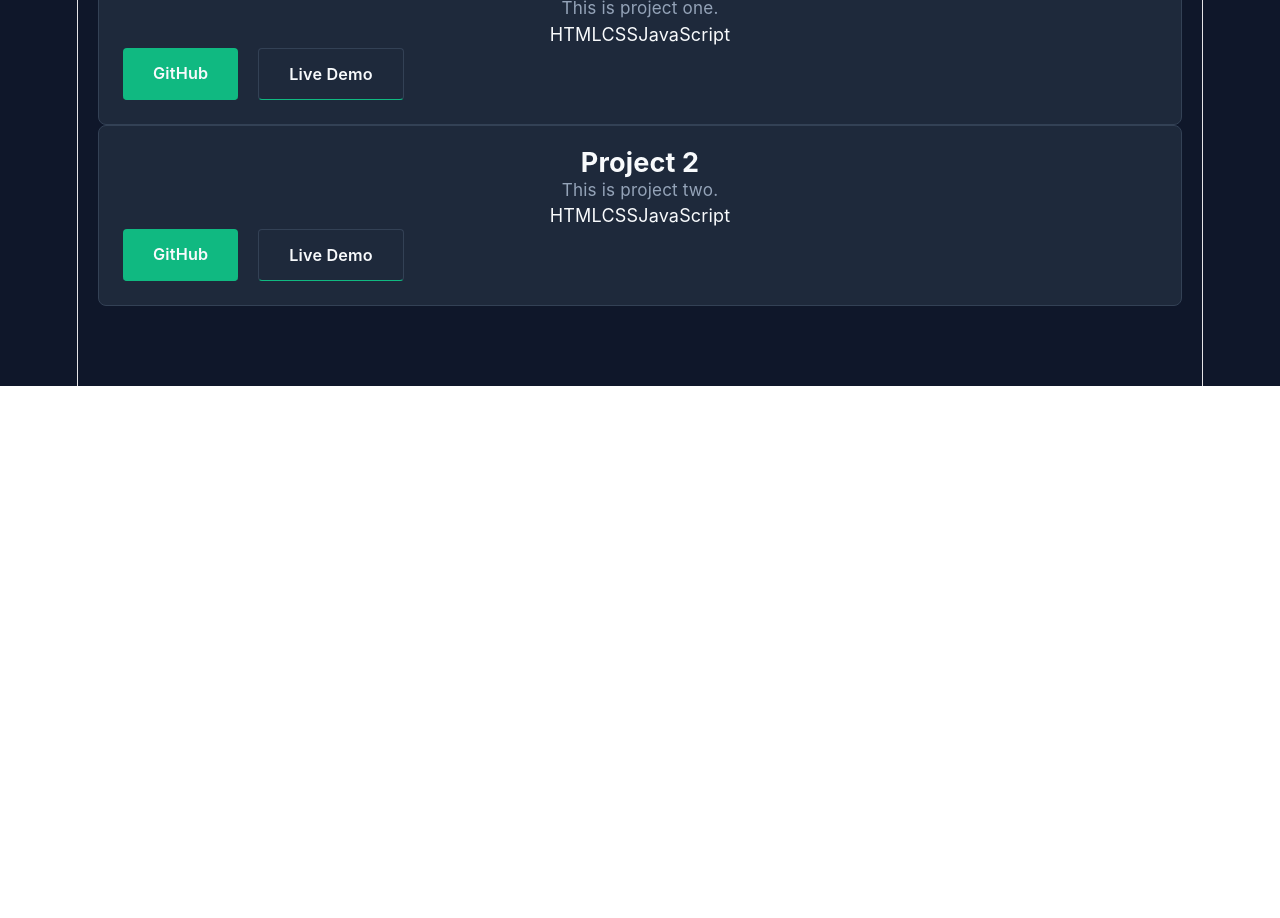
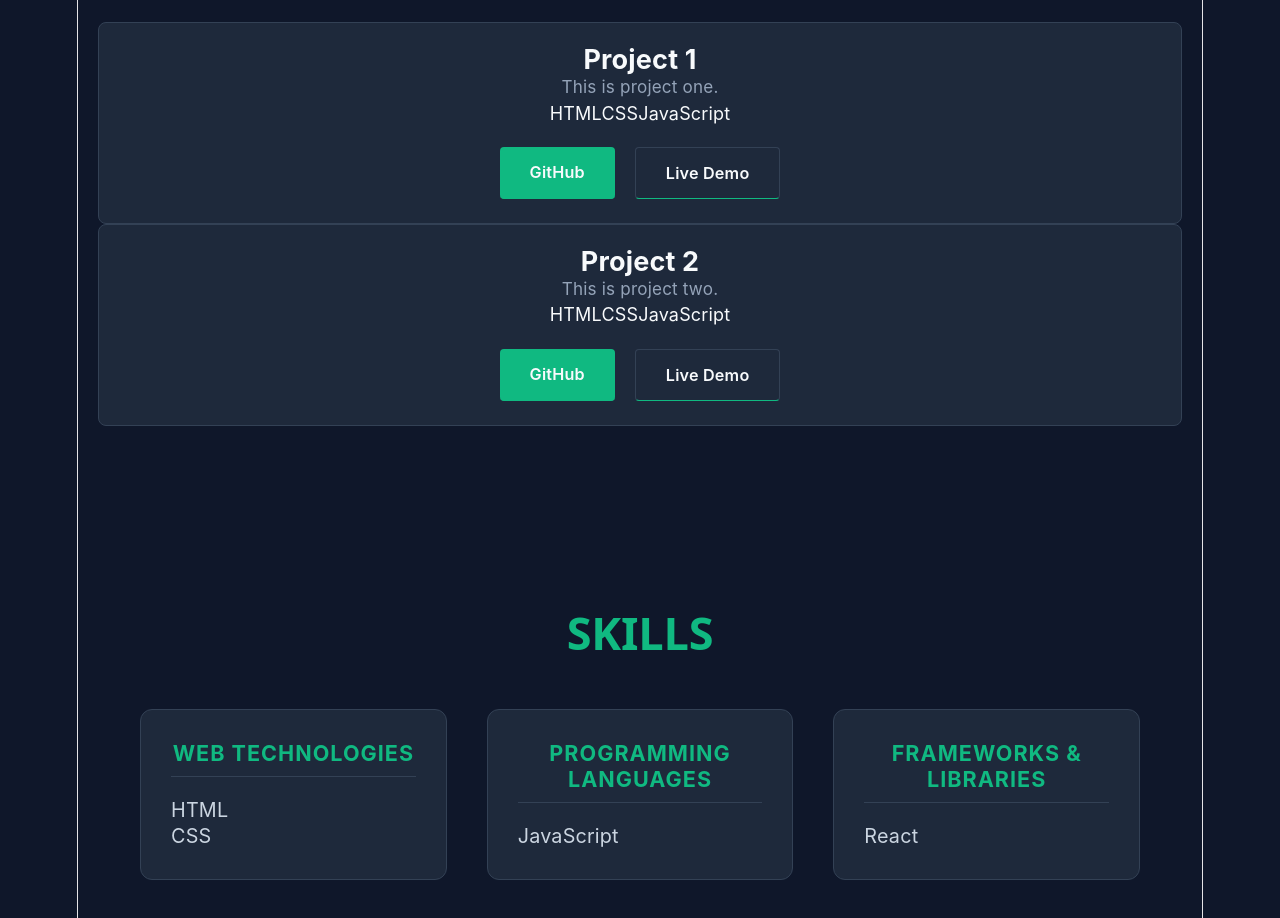
Before and after one commit to changr0/rickey-chang, a React (Vite) app: page / in a window 1280 px wide. Shown: the part 880-1798 px from the top of the page. Before the commit the page ends 1266 px from the top, so only its background shows below. Built offline with nearby package versions, Linux system fonts and the light colour scheme.

Commit message:
Adding Skills

```diff
--- a/src/App.css
+++ b/src/App.css
@@ -8,3 +8,10 @@ body {
   font-family: -apple-system, BlinkMacSystemFont, 'Segoe UI', Roboto, sans-serif;
   background-color: #0f172a; /* Keeps the page dark even while loading */
 }
+
+main {
+  display: flex;
+  flex-direction: column;
+  gap: 40px; /* This creates a consistent vertical gap between Projects and Skills */
+  background-color: #0f172a;
+}
--- a/src/App.jsx
+++ b/src/App.jsx
@@ -1,5 +1,6 @@
 import Hero from './components/Hero';
 import Projects from './components/Projects';
+import Skills from './components/Skills';
 import './App.css';
 
 function App() {
@@ -7,8 +8,8 @@ function App() {
       <div className="App">
         <main>
           <Hero />
-
-          <Projects />
+            <Projects />
+            <Skills />
         </main>
       </div>
     );
--- a/src/components/Hero.css
+++ b/src/components/Hero.css
@@ -5,7 +5,7 @@
   display: flex;
   justify-content: center;
   align-items: center;
-  padding: 0 20px;
+  padding: 80px 20px 40px 20px;
   text-align: center;
 }
 
--- a/src/components/Hero.jsx
+++ b/src/components/Hero.jsx
@@ -4,7 +4,7 @@ const Hero = () => {
     return (
         <section className = "hero-container">
             <div className = "hero-content">
-                <span className = "hero-badge">Front-end Developer</span>
+                <span className = "hero-badge">Aspiring Developer</span>
 
                 < h1 className = "hero-title">
                     Hi, Im <span className = "highlight">Rickey Chang</span>
--- a/src/components/Projects.css
+++ b/src/components/Projects.css
@@ -25,12 +25,6 @@
   border: 1px solid #334155;
   border-radius: 8px;
   padding: 24px;
-  transition: transform 0.3s ease, border-color 0.3s ease;
-}
-
-.project-card:hover {
-  transform: translateY(-5px);
-  border-color: #10b981;
 }
 
 .project-card h3 {
@@ -65,6 +59,8 @@
   display: flex;
   gap: 20px;
   margin-top: auto;
+  justify-content: center;
+  padding-top: 20px;
 }
 
 .project-links a {
--- a/src/components/Projects.jsx
+++ b/src/components/Projects.jsx
@@ -23,7 +23,7 @@ const Projects = () => {
 
     return (
         <section className = "projects-section" id = "projects">
-            <h2 className = "section-title">Projects</h2>
+            <h2 className = "section-title"><b>PROJECTS</b></h2>
             <div className = "projects-container">
                 {projectData.map((project) => (
                     <div key = {project.id} className = "project-card">
--- /dev/null
+++ b/src/components/Skills.css
@@ -0,0 +1,54 @@
+.skills-section {
+  background-color: #0f172a;
+  padding: 60px 20px;
+  color: #f8fafc;
+}
+
+.skills-container {
+  display: flex;
+  justify-content: center;
+  gap: 40px;
+  flex-wrap: wrap;
+  max-width: 1000px;
+  margin: 0 auto;
+}
+
+.skill-category {
+  background-color: #1e293b;
+  border: 1px solid #334155;
+  padding: 30px;
+  border-radius: 12px;
+  min-width: 250px;
+  flex: 1;
+}
+
+.skill-category h3 {
+  color: #10b981;
+  font-size: 1.2rem;
+  margin-bottom: 20px;
+  text-transform: uppercase;
+  letter-spacing: 1px;
+  border-bottom: 1px solid #334155;
+  padding-bottom: 10px;
+}
+
+.skill-list {
+  display: flex;
+  flex-direction: column;
+  gap: 12px;
+}
+
+.skill-item {
+  display: flex;
+  align-items: center;
+  gap: 10px;
+  font-size: 1.1rem;
+  color: #cbd5e1;
+}
+
+.skill-dot {
+  height: 6px;
+  width: 6px;
+  background-color: #10b981;
+  border-radius: 50%;
+}
--- /dev/null
+++ b/src/components/Skills.jsx
@@ -0,0 +1,40 @@
+import './Skills.css';
+
+const Skills = () => {
+    const skillsData = [
+        {
+            title: 'Web Technologies',
+            skills: ['HTML', 'CSS']
+        },
+        {
+            title: 'Programming Languages',
+            skills: ['JavaScript']
+        },
+        {
+            title: 'Frameworks & Libraries',
+            skills: ['React']
+        }
+        // More skill categories in the future
+    ];
+
+    return (
+        <section className = "skills-section">
+            <h2 className = "section-title"><b>SKILLS</b></h2>
+            <div className = "skills-container">
+                {skillsData.map((category, index) => (
+                    <div key = {index} className = "skill-category">
+                        <h3>{category.title}</h3>
+                        <div className = "skills-list">
+                            {category.skills.map((skill, i) => (
+                                <div key={i} className = "skill-item">{skill}
+                                </div>
+                            ))}
+                        </div>
+                    </div>
+                ))}
+            </div>
+        </section>
+    );
+};
+
+export default Skills;
```
